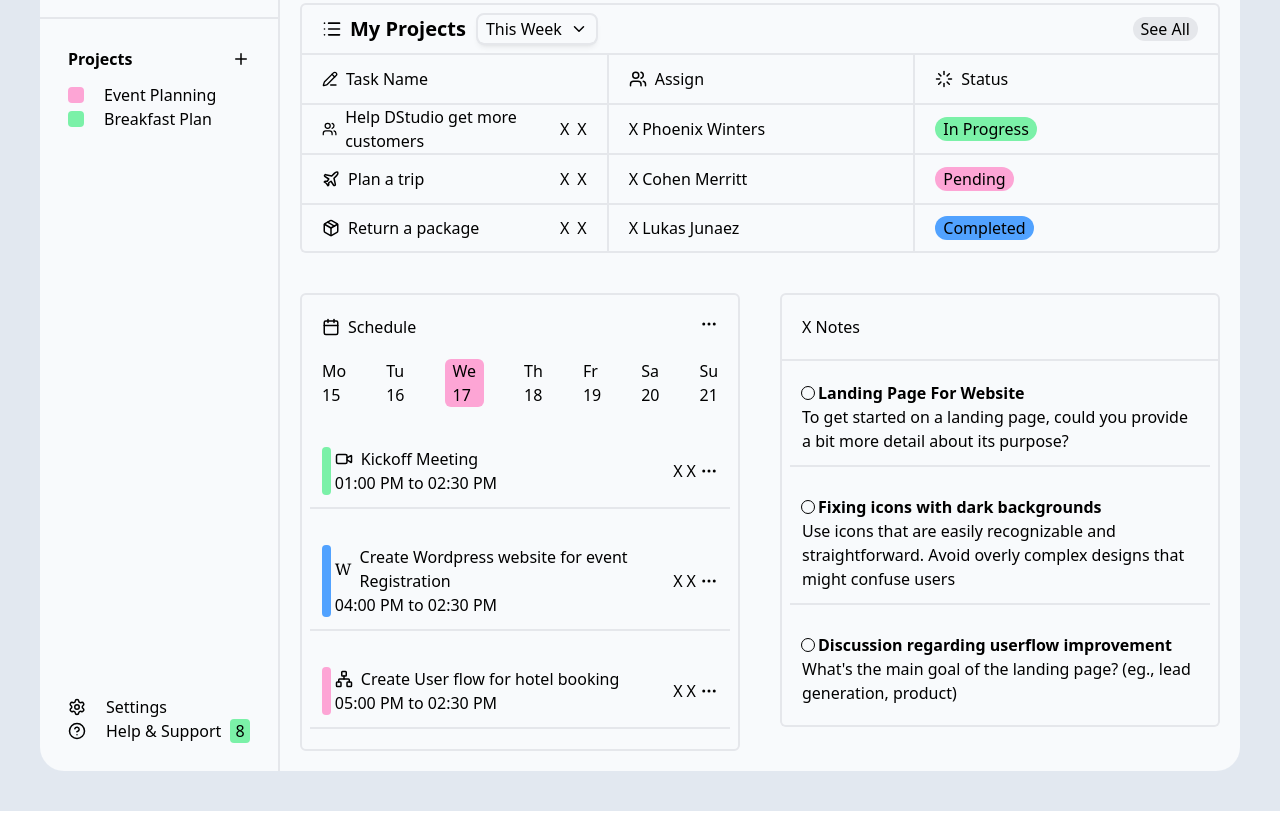
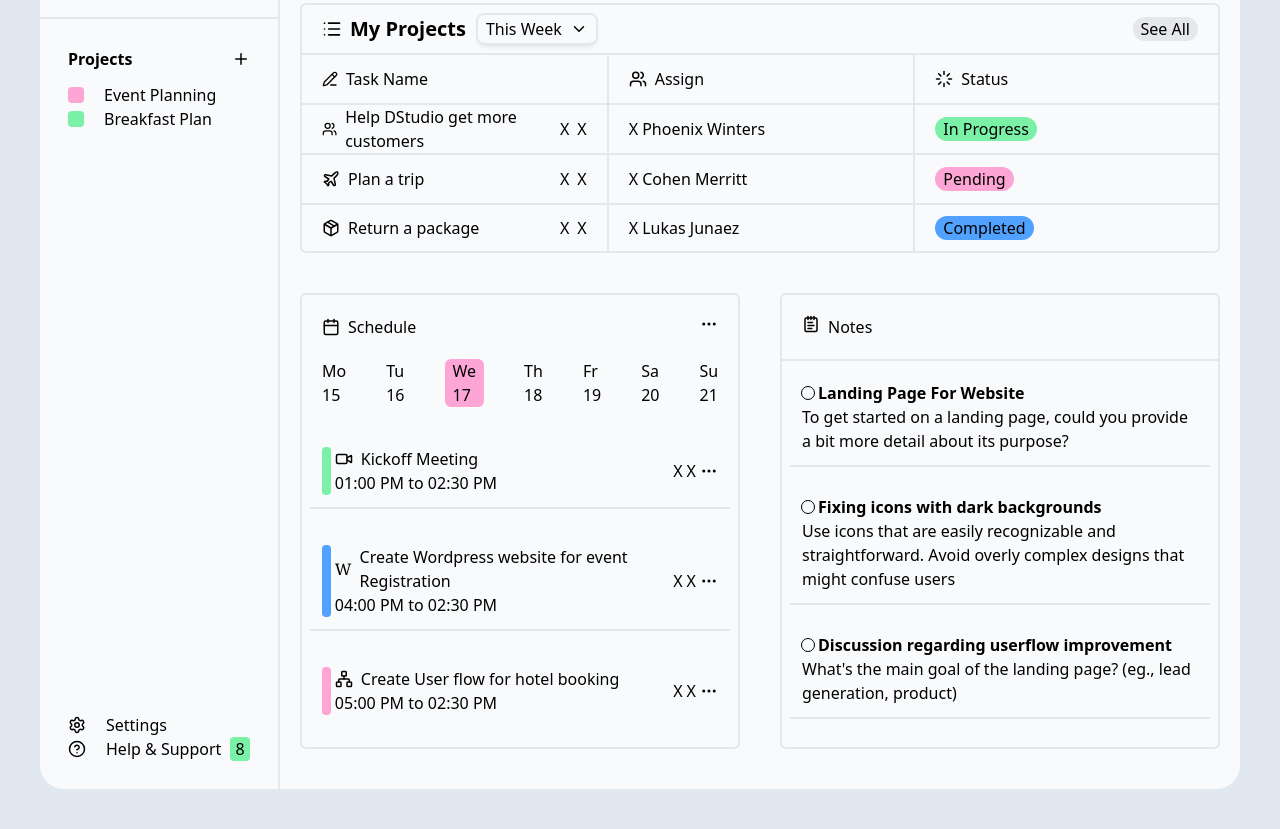
Before and after one commit to TechCrent/Dashboard, a website built with Vite: page dashboard/index.html in a window 1280 px wide. Shown: the part 307-1136 px from the top of the page. Built offline with nearby package versions, Linux system fonts and the light colour scheme.

Commit message:
//All SVGs Added
Added svgs to Section4

```diff
--- a/dashboard/index.html
+++ b/dashboard/index.html
@@ -938,9 +938,7 @@
 
               <!-- Row 5-->
               <div class="p-2 md:pb-5">
-                <div
-                  class="border-b-2 border-gray-200 p-3 flex justify-between"
-                >
+                <div class="p-3 flex justify-between">
                   <div class="flex">
                     <div>
                       <p
@@ -1002,8 +1000,28 @@
           <!-- SECTION 3 -->
           <section class="p-5 pb-10 w-full">
             <!-- Row 1-->
-            <div class="border-2 border-gray-200 p-5 rounded-t-md">
-              <p>X Notes</p>
+            <div class="border-2 border-gray-200 p-5 rounded-t-md flex gap-2">
+              <svg
+                xmlns="http://www.w3.org/2000/svg"
+                width="18"
+                height="18"
+                viewBox="0 0 24 24"
+                fill="none"
+                stroke="currentColor"
+                stroke-width="2"
+                stroke-linecap="round"
+                stroke-linejoin="round"
+                class="lucide lucide-notepad-text-icon lucide-notepad-text"
+              >
+                <path d="M8 2v4" />
+                <path d="M12 2v4" />
+                <path d="M16 2v4" />
+                <rect width="16" height="18" x="4" y="4" rx="2" />
+                <path d="M8 10h6" />
+                <path d="M8 14h8" />
+                <path d="M8 18h5" />
+              </svg>
+              <p>Notes</p>
             </div>
 
             <!-- Row 2-->
@@ -1050,9 +1068,9 @@
 
             <!-- Row 4 -->
             <div
-              class="border-2 border-gray-200 p-2 flex rounded-b-md border-t-0"
+              class="border-2 border-gray-200 p-2 flex rounded-b-md border-t-0 pb-7"
             >
-              <div class="p-3">
+              <div class="p-3 border-b-2 border-gray-200">
                 <div class="flex items-center gap-1">
                   <p
                     class="font-black w-3 h-3 rounded-full outline outline-black"
```
